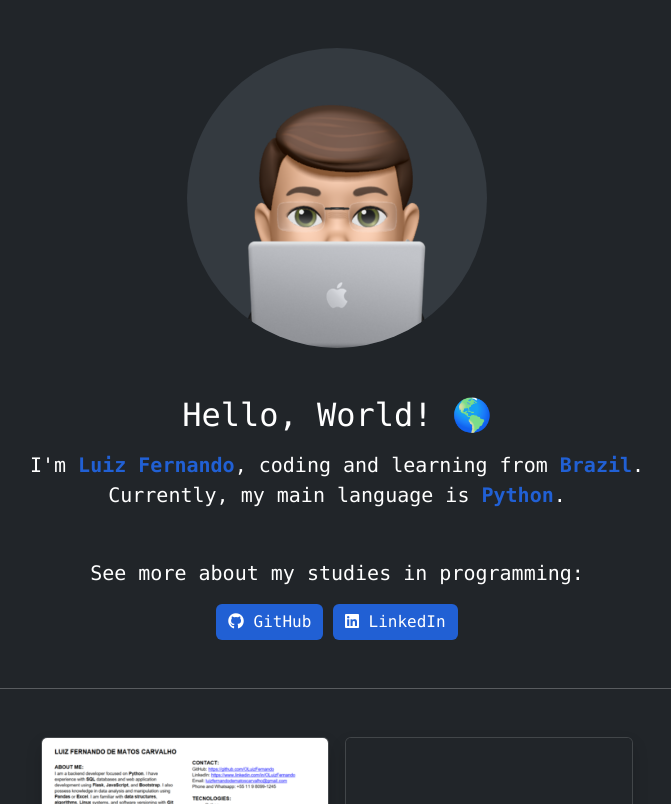
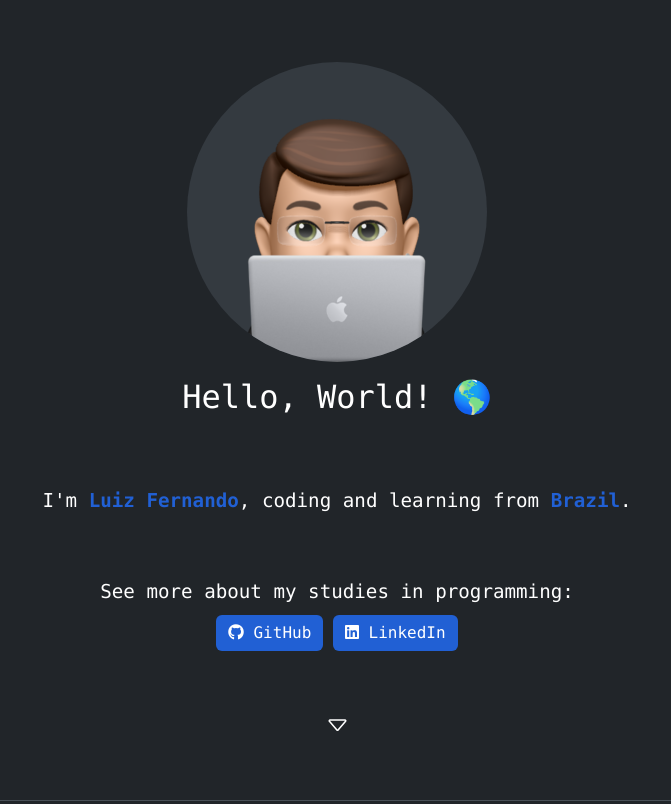
Before and after one commit to OLuizFernando/oluizfernando_site, a website: page src/index.html in a window 1280 px wide. Shown: the top 804 px of the page, without its empty margins (303-974 px from the left). Drawn offline with nearby package versions, Linux system fonts and the light colour scheme.

Commit message:
reorganizando cartão de visita

```diff
--- a/src/index.html
+++ b/src/index.html
@@ -4,6 +4,8 @@
 <head>
     <meta charset="UTF-8">
     <meta name="viewport" content="width=device-width, initial-scale=1.0">
+
+    <link rel="stylesheet" href="style.css">
 
     <!-- importing bootstrap -->
     <link rel="stylesheet" href="main.css">
@@ -15,29 +17,30 @@
     <title>OLuizFernando</title>
 </head>
 
-<body class="container text-white text-center p-5">
-    <div class="font-monospace">
+<body class="text-white text-center">
+    <div class="d-flex flex-column font-monospace justify-content-evenly px-5 pt-3 h-100 full-screen">
         <div>
             <img class="img-fluid border-0 rounded-circle bg-secondary" src="images/github.png" alt="Profile picture">
+            <div class="h2 mt-3">Hello, World! &#x1F30E;</div>
         </div>
-        <div class="h2 mt-5">Hello, World! &#x1F30E;</div>
         <div class="fs-5 mt-3">
             I'm <span class="text-primary fw-bold">Luiz Fernando</span>, coding and learning from <span class="text-primary fw-bold">Brazil</span>.
-            <br>
-            Currently, my main language is <span class="text-primary fw-bold">Python</span>.
         </div>
-        <div class="mt-5">
+        <div class="mt-3">
             <div class="fs-5">See more about my studies in programming:</div>
-            <div class="mt-3">
+            <div class="mt-2">
                 <a href="https://github.com/oluizfernando/" target="_blank"><button class="btn btn-primary border-0"><i class="fa-brands fa-github"></i> GitHub</button></a>
                 <a href="https://www.linkedin.com/in/oluizfernando/" target="_blank"><button class="btn btn-primary border-0"><i class="fa-brands fa-linkedin"></i> LinkedIn</button></a>
             </div>
         </div>
+        <svg xmlns="http://www.w3.org/2000/svg" width="25" height="25" fill="currentColor" class="bi bi-caret-down my-3" viewBox="0 0 16 16">
+            <path d="M3.204 5h9.592L8 10.481zm-.753.659 4.796 5.48a1 1 0 0 0 1.506 0l4.796-5.48c.566-.647.106-1.659-.753-1.659H3.204a1 1 0 0 0-.753 1.659"/>
+        </svg>
     </div>
 
-    <hr class="my-4 bg-secondary mx-auto my-5" style="width: 75%;">
+    <div class="border-top w-75 mx-auto"></div>
 
-    <div class="d-flex flex-row justify-content-center">
+    <div class="d-flex flex-row justify-content-center mt-5">
         <div class="card shadow me-3" style="width: 18rem;">
             <img src="images/resume.png" class="card-img-top" alt="Resume preview">
             <div class="card-body">
--- /dev/null
+++ b/src/style.css
@@ -0,0 +1,11 @@
+html, body {
+    height: 100%;
+    margin: 0;
+}
+
+.full-screen {
+    height: 90vh;
+    display: flex;
+    align-items: center;
+    justify-content: center;
+}
```
Also changed, not shown: src/main.css.
